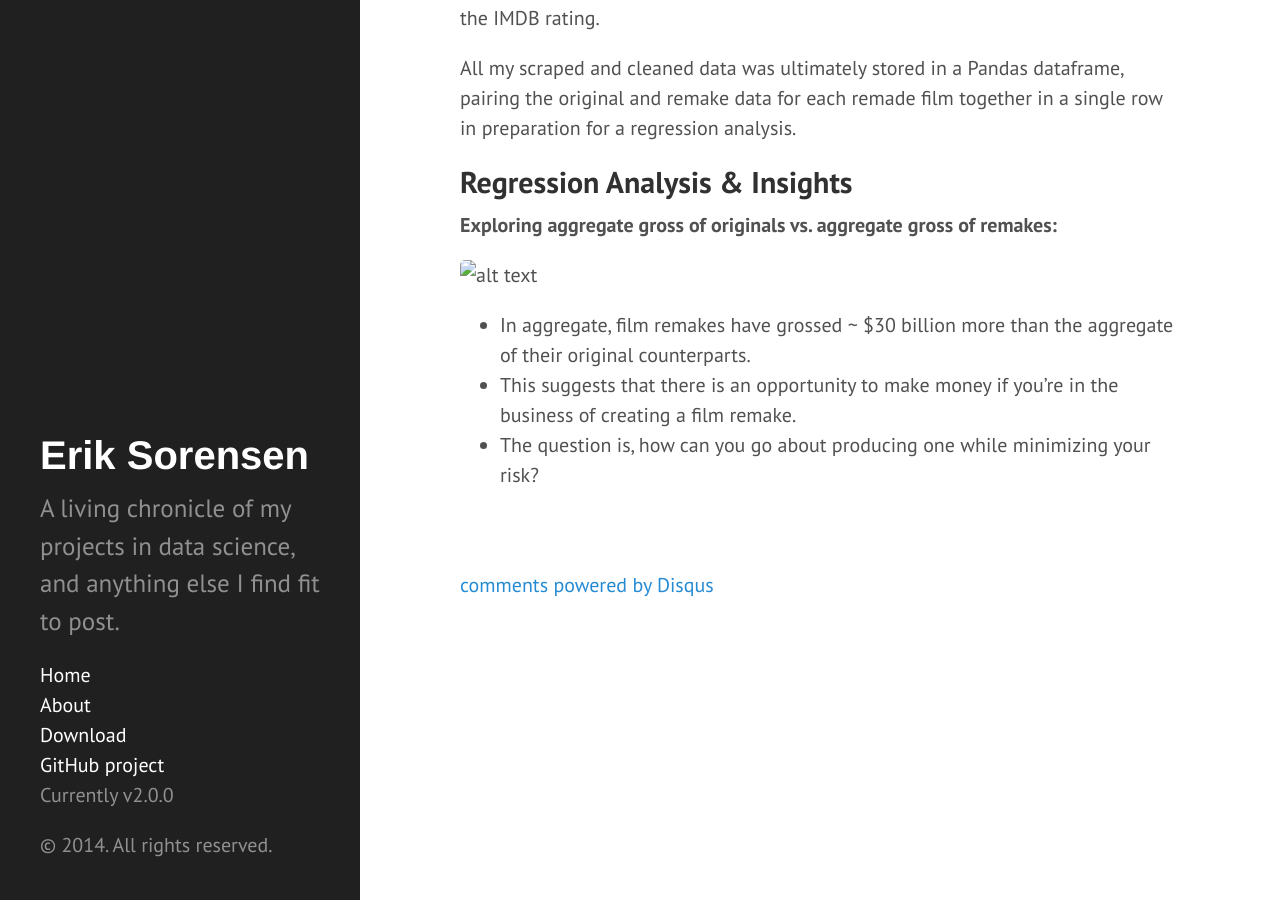
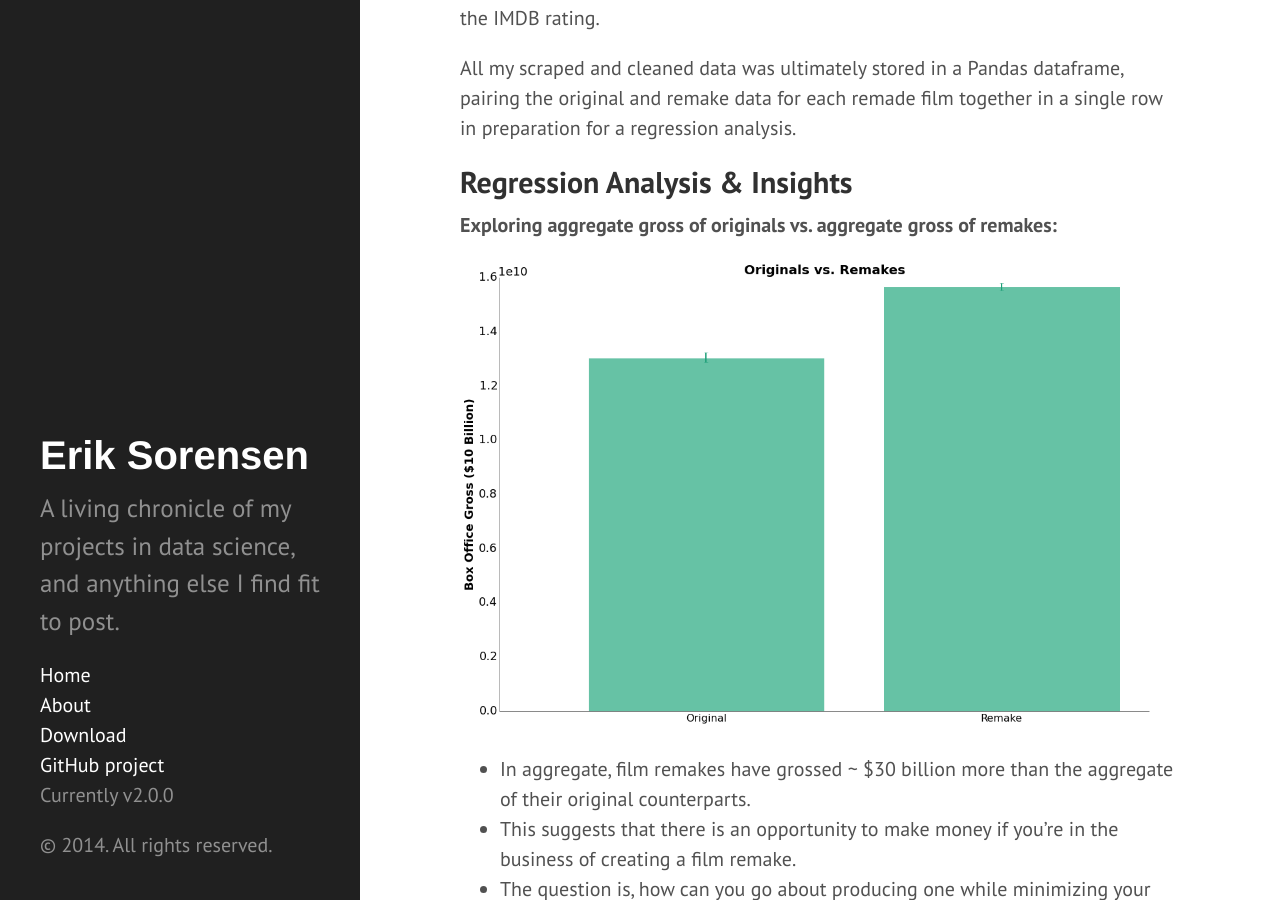
Before and after one commit to squip/squip.github.io, a Jekyll site: the page built from _posts/2014-06-04-node-1.md, in a window 1280 px wide and 900 px high, scrolled down 1285 px. Built offline with Jekyll 4.4.1, drawn with Linux system fonts in a browser that asks for light colours; Markdown is read by kramdown in place of the engine named in the settings; comment, search, counter and statistics services are not loaded.

Commit message:
image link fix

```diff
--- a/_posts/2014-06-04-node-1.md
+++ b/_posts/2014-06-04-node-1.md
@@ -24,7 +24,7 @@ All my scraped and cleaned data was ultimately stored in a Pandas dataframe, pai
 
 <b>Exploring aggregate gross of originals vs. aggregate gross of remakes:</b>
 
-![alt text](https://squip.github.io/assets/luther_gross_comparison.png "aggregate gross of originals vs. aggregate gross of remakes")
+![alt text](https://squip.github.io/assets/movie_remakes/luther_gross_comparison.png "aggregate gross of originals vs. aggregate gross of remakes")
 
 * In aggregate, film remakes have grossed ~ $30 billion more than the aggregate of their original counterparts.
 * This suggests that there is an opportunity to make money if you’re in the business of creating a film remake.
```
